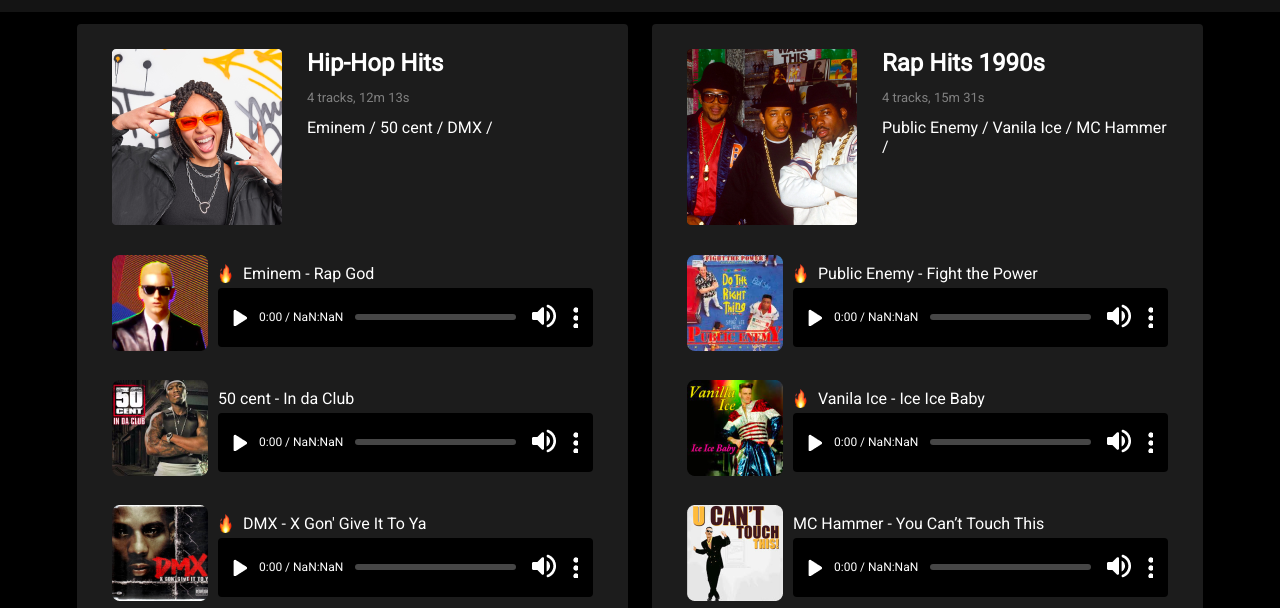
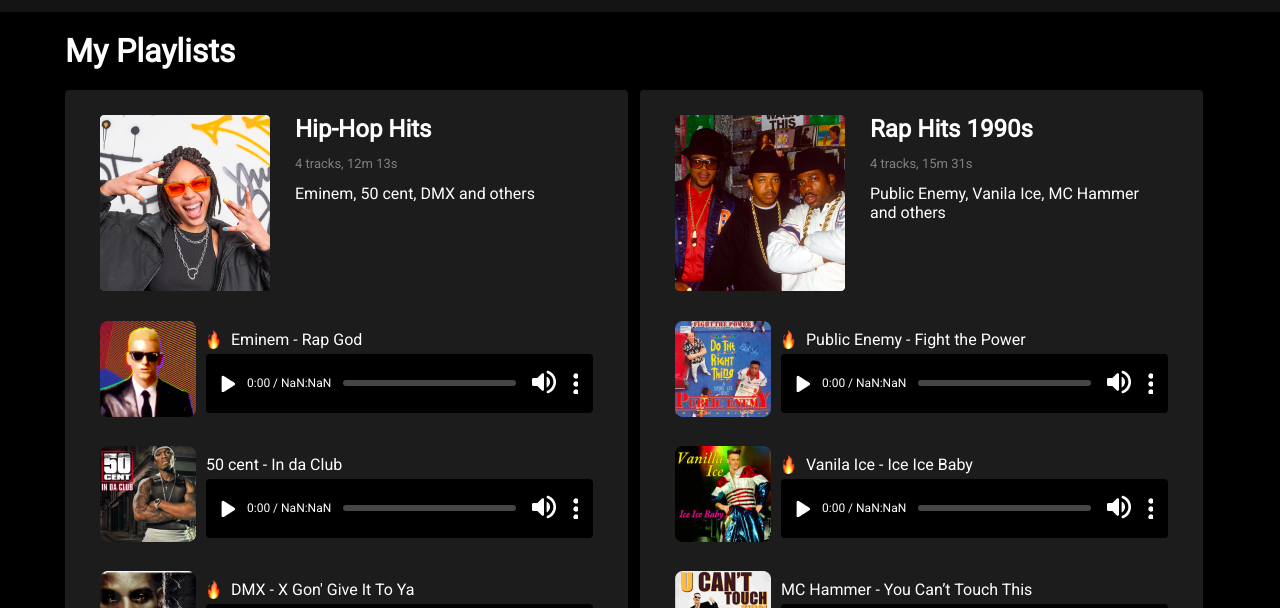
Before and after one commit to web-serge/audio-player-js, a plain HTML site: page index.html in a window 1280 px wide. Shown: the part 38-646 px from the top of the page. Drawn offline with Linux system fonts and the light colour scheme.

Commit message:
fix details

```diff
--- a/src/components/playlist/Playlist.js
+++ b/src/components/playlist/Playlist.js
@@ -32,12 +32,13 @@
     lengthTrack.style.margin = '13px 0'
     lengthTrack.innerText = `${playlist.tracks.length} tracks, ${Math.floor(playlist.info.totalTracksDurationInSeconds/60)}m ${playlist.info.totalTracksDurationInSeconds%60}s`
     playlistTitleElement.innerText = playlist.title;
-    wrapper.append(playlistTitleElement, lengthTrack)
+    //append
+    const aristNames = document.createElement('div')
+    wrapper.append(playlistTitleElement, lengthTrack, aristNames)
     for (let i = 0; i < 3; i++) {
-        const span = document.createElement('span')
-        span.innerText = ` ${playlist.tracks[i].artistName} /`
-        wrapper.append(span)
+        i === 2 ? aristNames.innerText += ` ${playlist.tracks[i].artistName} and others` : aristNames.innerText += ` ${playlist.tracks[i].artistName},`
     }
+
     return wrapper
 }
 function renderPlaylistImageCover(playlist) {
--- a/src/index.js
+++ b/src/index.js
@@ -8,12 +8,12 @@
 
 function renderApp() {
     const rootElement = document.querySelector('#root')
-
     const playList = getState()
-
+    const myPlaylistsElement = document.createElement('h1')
+    myPlaylistsElement.innerText = 'My Playlists'
     const bodyCont = document.createElement('div')
     bodyCont.classList.add('wrapper')
     bodyCont.style.display = 'flex'
     bodyCont.append(renderPlaylist(playList[0]), renderPlaylist(playList[1]))
-    rootElement.append(renderHeader(), bodyCont)
+    rootElement.append(renderHeader(), myPlaylistsElement,bodyCont)
 }
--- a/src/style.scss
+++ b/src/style.scss
@@ -15,10 +15,13 @@
   color: #fff;
 }
 
-.wrapper {
+.wrapper, h1 {
   max-width: 115rem;
   width: 100%;
   margin: 0 auto;
+}
+h1 {
+  margin: 20px auto;
 }
 .wrap {
   flex: 1 0 50rem;
@@ -66,7 +69,7 @@
   padding: 2.5rem 3.5rem;
   background-color: #1C1C1C;
   border-radius: .4rem;
-  margin: 1.2rem;
+  margin-right: 1.2rem;
 }
 .containerElement {
   background: #000;
@@ -123,3 +126,7 @@
     margin: 0 10px 0 0;
   }
 }
+
+.smallText {
+  color: #464646;
+}
```
Also changed, not shown: src/style.css, 1 other file.
